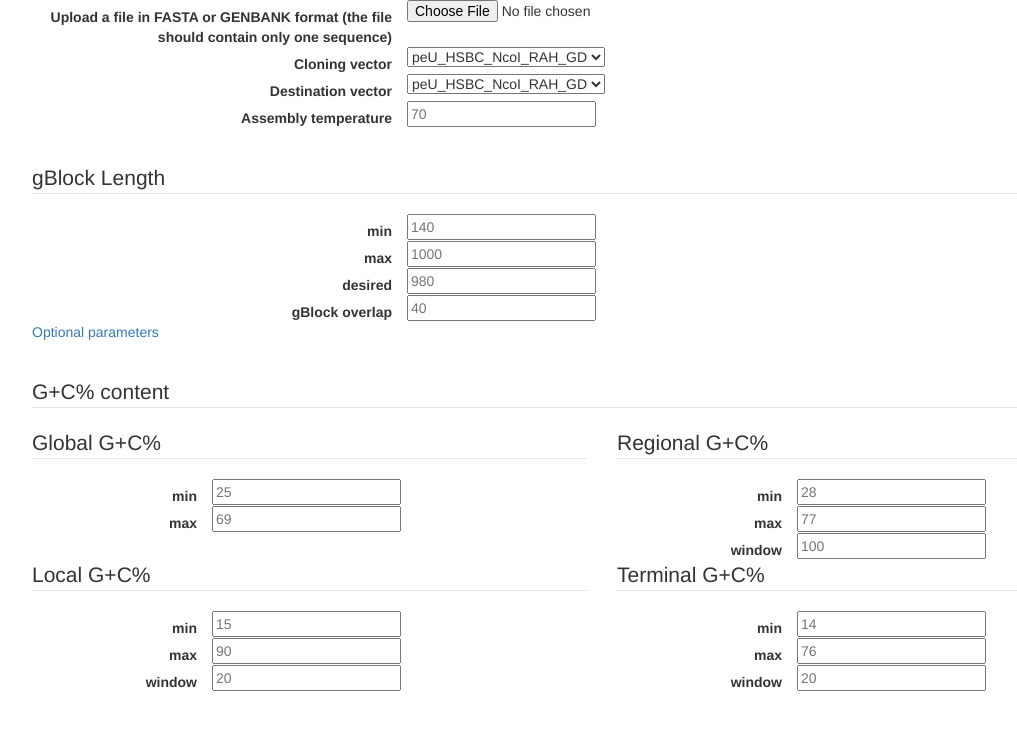
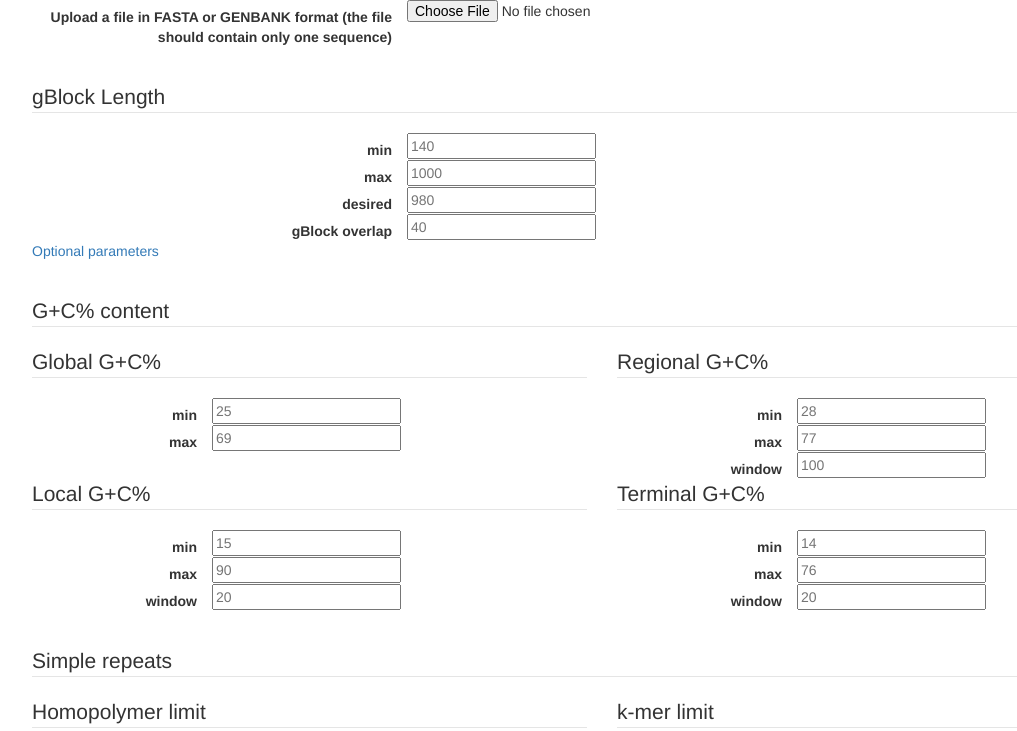
Before and after one commit to JBEI/dnassemble-gui, a website: page index.html in a window 1280 px wide. Shown: the top 731 px of the page, without its empty margins (38-1055 px from the left). Drawn offline with nearby package versions, Linux system fonts and the light colour scheme.

Commit message:
another update, straight from the Sarah's mouth

```diff
--- a/index.html
+++ b/index.html
@@ -28,76 +28,6 @@
   <label class="col-md-4 control-label" for="filebutton">Upload a file in FASTA or GENBANK format (the file should contain only one sequence)</label>
   <div class="controls">
     <input id="filebutton" name="filebutton" class="input-file" type="file">
-  </div>
-</div>
-
-<!-- Select Basic -->
-<div class="control-group row">
-  <label class="col-md-4 control-label" for="selectbasic">Cloning vector</label>
-  <div class="controls">
-    <select id="selectbasic" name="selectbasic" class="input-xlarge">
-      <option>peU_HSBC_NcoI_RAH_GD</option>
-      <option>pYJKSD</option>
-      <option>pVA1</option>
-      <option>pRS426HygMX</option>
-      <option>pNJ022_GD</option>
-      <option>pNJ020_GD</option>
-      <option>pMCL200Y_yA_pyroA_alcA</option>
-      <option>pMCL200Y_wA_pyrG_alcA</option>
-      <option>pMCL200Y</option>
-      <option>pMCL200</option>
-      <option>pMCL200-T7_LacI_mod</option>
-      <option>pMCL200-T7_LacI</option>
-      <option>pMCC</option>
-      <option>pK18mobsacB</option>
-      <option>pFIL-B-2_ScaI</option>
-      <option>pET45b-SmaI</option>
-      <option>pET29b-plus_SMR</option>
-      <option>pENTR_SD_SmaI</option>
-      <option>pEC-K18mob2</option>
-      <option>YEpADH2-URA-FLAGLink</option>
-      <option>YEpADH2-Trp-FLAGLink</option>
-      <option>YEp-Leu-Flag_LtOMT</option>
-    </select>
-  </div>
-</div>
-
-<!-- Select Basic -->
-<div class="control-group row">
-  <label class="col-md-4 control-label" for="selectbasic">Destination vector</label>
-  <div class="controls">
-    <select id="selectbasic" name="selectbasic" class="input-xlarge">
-      <option>peU_HSBC_NcoI_RAH_GD</option>
-      <option>pYJKSD</option>
-      <option>pVA1</option>
-      <option>pRS426HygMX</option>
-      <option>pNJ022_GD</option>
-      <option>pNJ020_GD</option>
-      <option>pMCL200Y_yA_pyroA_alcA</option>
-      <option>pMCL200Y_wA_pyrG_alcA</option>
-      <option>pMCL200Y</option>
-      <option>pMCL200</option>
-      <option>pMCL200-T7_LacI_mod</option>
-      <option>pMCL200-T7_LacI</option>
-      <option>pMCC</option>
-      <option>pK18mobsacB</option>
-      <option>pFIL-B-2_ScaI</option>
-      <option>pET45b-SmaI</option>
-      <option>pET29b-plus_SMR</option>
-      <option>pENTR_SD_SmaI</option>
-      <option>pEC-K18mob2</option>
-      <option>YEpADH2-URA-FLAGLink</option>
-      <option>YEpADH2-Trp-FLAGLink</option>
-      <option>YEp-Leu-Flag_LtOMT</option>
-    </select>
-  </div>
-</div>
-
-
-<div class="control-group row">
-  <label class="col-md-4 control-label" for="textinput">Assembly temperature</label>
-  <div class="controls">
-    <input id="textinput" name="textinput" type="text" placeholder="70" class="input-xlarge">
   </div>
 </div>
 
```
